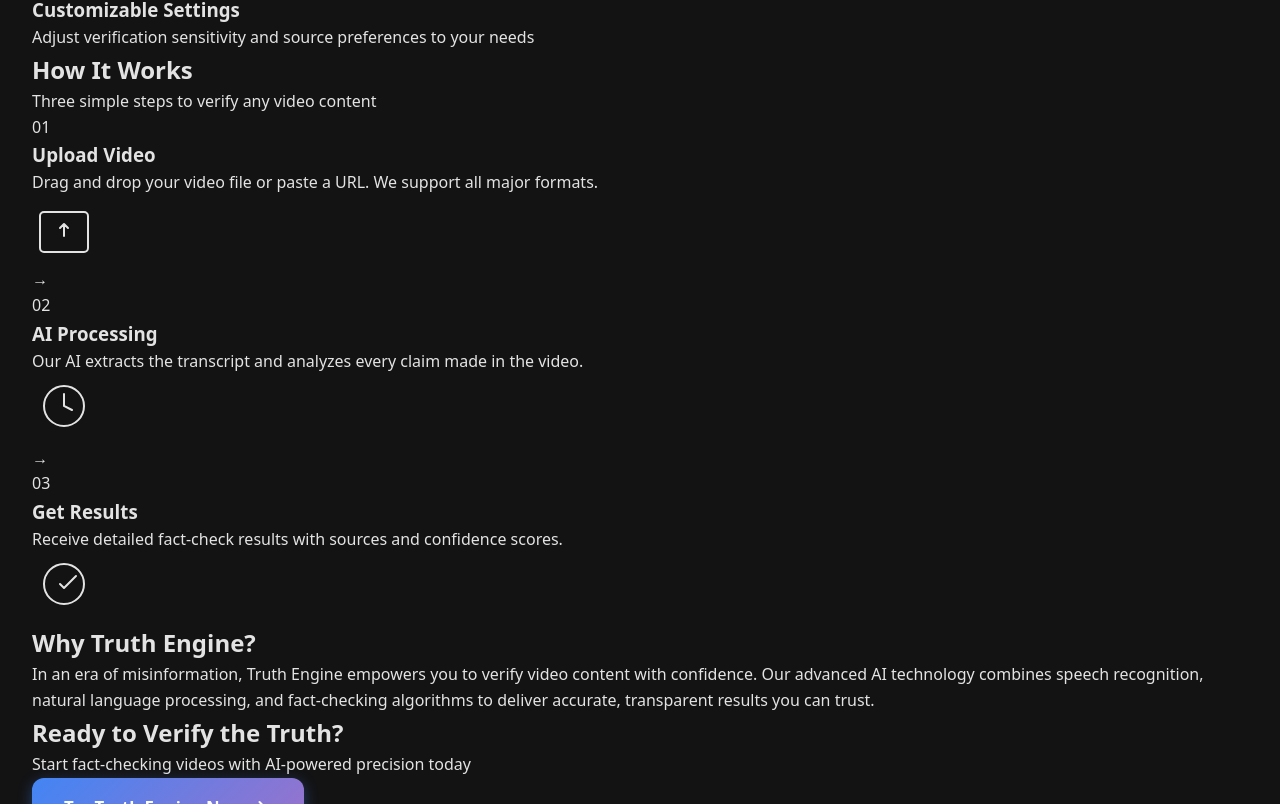
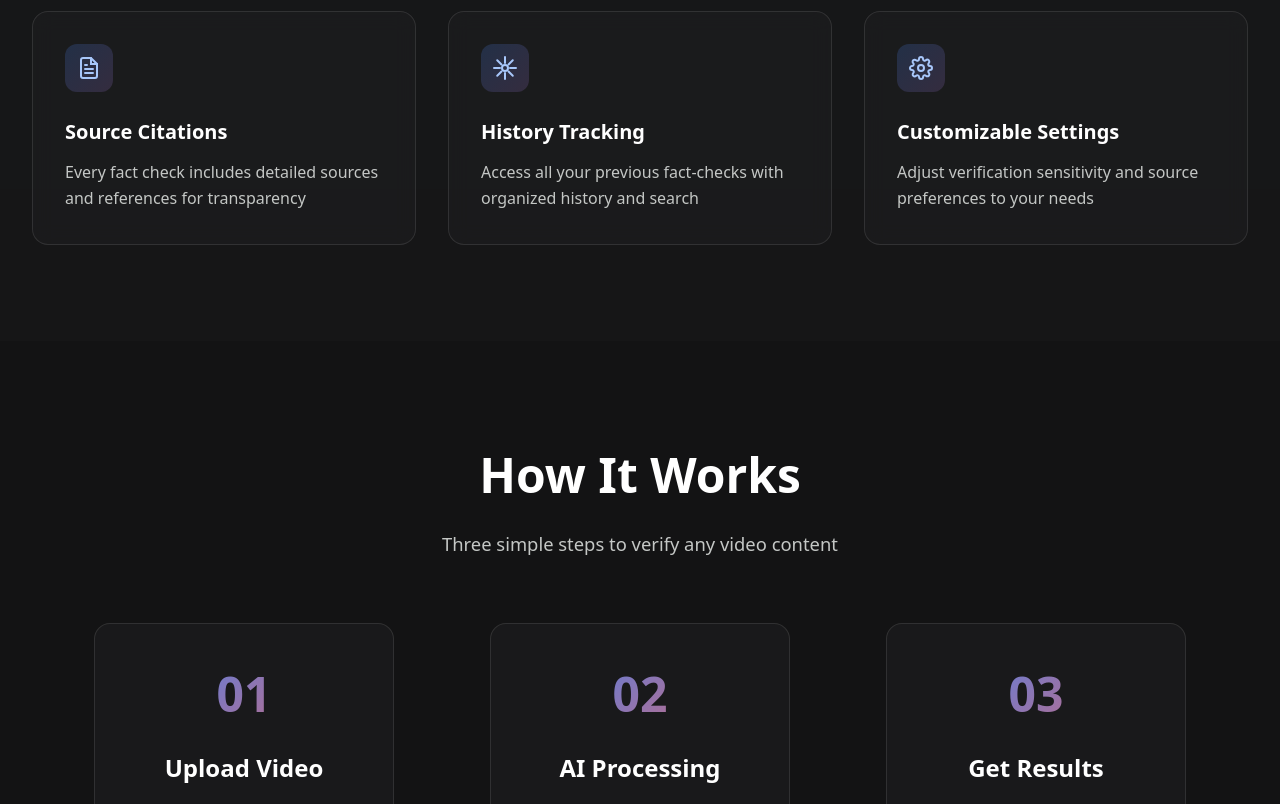
Before and after one commit to AnimeshPatra2005/truth_engine_v1, a React app in the folder frontend/: page / in a window 1280 px wide. Shown: the part 1336-2140 px from the top of the page. Built offline with nearby package versions, Linux system fonts and the light colour scheme; the HTML template or start-up script is replaced by a standard one.

Commit message:
Landing Page Basic Structure

```diff
--- a/frontend/src/LandingPage.css
+++ b/frontend/src/LandingPage.css
@@ -542,3 +542,210 @@
     overflow-x: hidden;
     width: 100%;
 }
+
+/* ============================================ */
+/* FEATURES SECTION */
+/* ============================================ */
+.features {
+    padding: 6rem 0;
+    background: rgba(30, 31, 32, 0.3);
+}
+
+.section-header {
+    text-align: center;
+    margin-bottom: 4rem;
+}
+
+.section-title {
+    font-size: clamp(2rem, 4vw, 3rem);
+    font-weight: 800;
+    margin-bottom: 1rem;
+    color: #ffffff;
+}
+
+.section-description {
+    font-size: 1.15rem;
+    color: #c4c7c5;
+}
+
+.features-grid {
+    display: grid;
+    grid-template-columns: repeat(auto-fit, minmax(300px, 1fr));
+    gap: 2rem;
+}
+
+.feature-card {
+    background: rgba(30, 31, 32, 0.6);
+    backdrop-filter: blur(10px);
+    border: 1px solid rgba(255, 255, 255, 0.1);
+    border-radius: 1rem;
+    padding: 2rem;
+    transition: all 0.3s;
+}
+
+.feature-card:hover {
+    border-color: rgba(168, 199, 250, 0.3);
+    transform: translateY(-4px);
+    box-shadow: 0 10px 30px rgba(0, 0, 0, 0.3);
+}
+
+.feature-icon {
+    width: 48px;
+    height: 48px;
+    display: flex;
+    align-items: center;
+    justify-content: center;
+    background: linear-gradient(135deg, rgba(66, 133, 244, 0.2), rgba(155, 114, 203, 0.2));
+    border-radius: 0.75rem;
+    margin-bottom: 1.5rem;
+    color: #a8c7fa;
+}
+
+.feature-title {
+    font-size: 1.25rem;
+    font-weight: 700;
+    margin-bottom: 0.75rem;
+    color: #ffffff;
+}
+
+.feature-description {
+    color: #c4c7c5;
+    line-height: 1.6;
+}
+
+/* ============================================ */
+/* HOW IT WORKS SECTION */
+/* ============================================ */
+.how-it-works {
+    padding: 6rem 0;
+}
+
+.steps-container {
+    display: flex;
+    align-items: center;
+    justify-content: center;
+    gap: 2rem;
+    flex-wrap: wrap;
+    margin-top: 3rem;
+}
+
+.step-card {
+    flex: 1;
+    min-width: 250px;
+    max-width: 300px;
+    background: rgba(30, 31, 32, 0.6);
+    border: 1px solid rgba(255, 255, 255, 0.1);
+    border-radius: 1rem;
+    padding: 2rem;
+    text-align: center;
+    transition: all 0.3s;
+}
+
+.step-card:hover {
+    transform: translateY(-8px);
+    border-color: rgba(168, 199, 250, 0.3);
+}
+
+.step-number {
+    font-size: 3rem;
+    font-weight: 800;
+    background: linear-gradient(135deg, #4285f4, #d96570);
+    -webkit-background-clip: text;
+    -webkit-text-fill-color: transparent;
+    background-clip: text;
+    margin-bottom: 1rem;
+}
+
+.step-title {
+    font-size: 1.5rem;
+    font-weight: 700;
+    margin-bottom: 0.75rem;
+    color: #ffffff;
+}
+
+.step-description {
+    color: #c4c7c5;
+    line-height: 1.6;
+    margin-bottom: 1.5rem;
+}
+
+.step-visual {
+    display: flex;
+    justify-content: center;
+    color: #a8c7fa;
+}
+
+.step-arrow {
+    font-size: 2rem;
+    color: #666;
+    flex-shrink: 0;
+}
+
+/* ============================================ */
+/* ABOUT SECTION */
+/* ============================================ */
+.about-section {
+    padding: 4rem 0;
+    background: rgba(30, 31, 32, 0.3);
+}
+
+.about-content {
+    max-width: 800px;
+    margin: 0 auto;
+    text-align: center;
+}
+
+.about-text {
+    font-size: 1.15rem;
+    line-height: 1.8;
+    color: #c4c7c5;
+}
+
+/* ============================================ */
+/* CTA SECTION */
+/* ============================================ */
+.cta-section {
+    padding: 6rem 0;
+    background: linear-gradient(135deg, rgba(66, 133, 244, 0.1), rgba(217, 101, 112, 0.1));
+}
+
+.cta-content {
+    text-align: center;
+    max-width: 700px;
+    margin: 0 auto;
+}
+
+.cta-title {
+    font-size: clamp(2rem, 4vw, 3rem);
+    font-weight: 800;
+    margin-bottom: 1rem;
+    color: #ffffff;
+}
+
+.cta-description {
+    font-size: 1.15rem;
+    color: #c4c7c5;
+    margin-bottom: 2rem;
+}
+
+/* ============================================ */
+/* RESPONSIVE - Mobile & Tablet */
+/* ============================================ */
+@media (max-width: 768px) {
+    .features-grid {
+        grid-template-columns: 1fr;
+        gap: 1.5rem;
+    }
+
+    .steps-container {
+        flex-direction: column;
+    }
+
+    .step-arrow {
+        transform: rotate(90deg);
+    }
+
+    .step-card {
+        max-width: 100%;
+    }
+}
```
